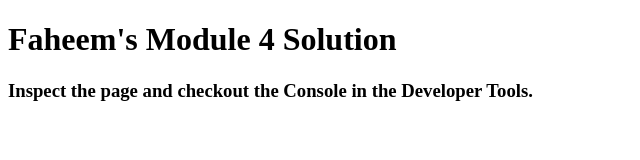
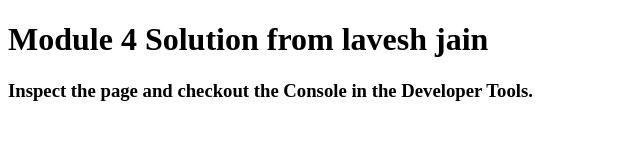
Before and after one commit to lavesh-jain-123/module-4-solution, a plain HTML site: page index.html in a window 1280 px wide. Shown: the whole page, without its empty margins (0-640 px from the left). Drawn offline with Linux system fonts and the light colour scheme.

Commit message:
Update index.html

```diff
--- a/index.html
+++ b/index.html
@@ -11,7 +11,7 @@
   <script src="script.js"></script>
 </head>
 <body>
-  <h1>Faheem's Module 4 Solution</h1>
+  <h1>Module 4 Solution from lavesh jain</h1>
   <h3>Inspect the page and checkout the Console in the Developer Tools.</h3>
 </body>
 </html>
```
